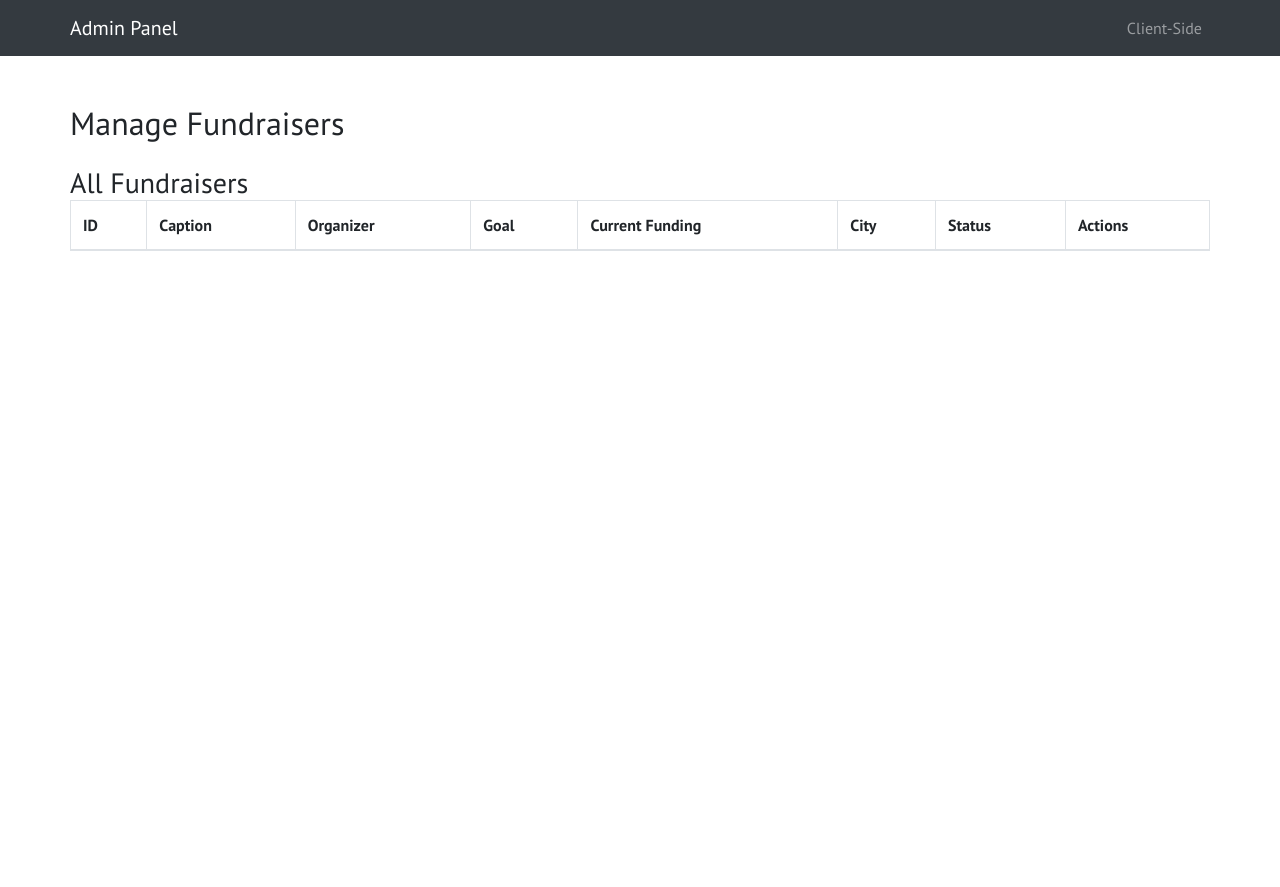
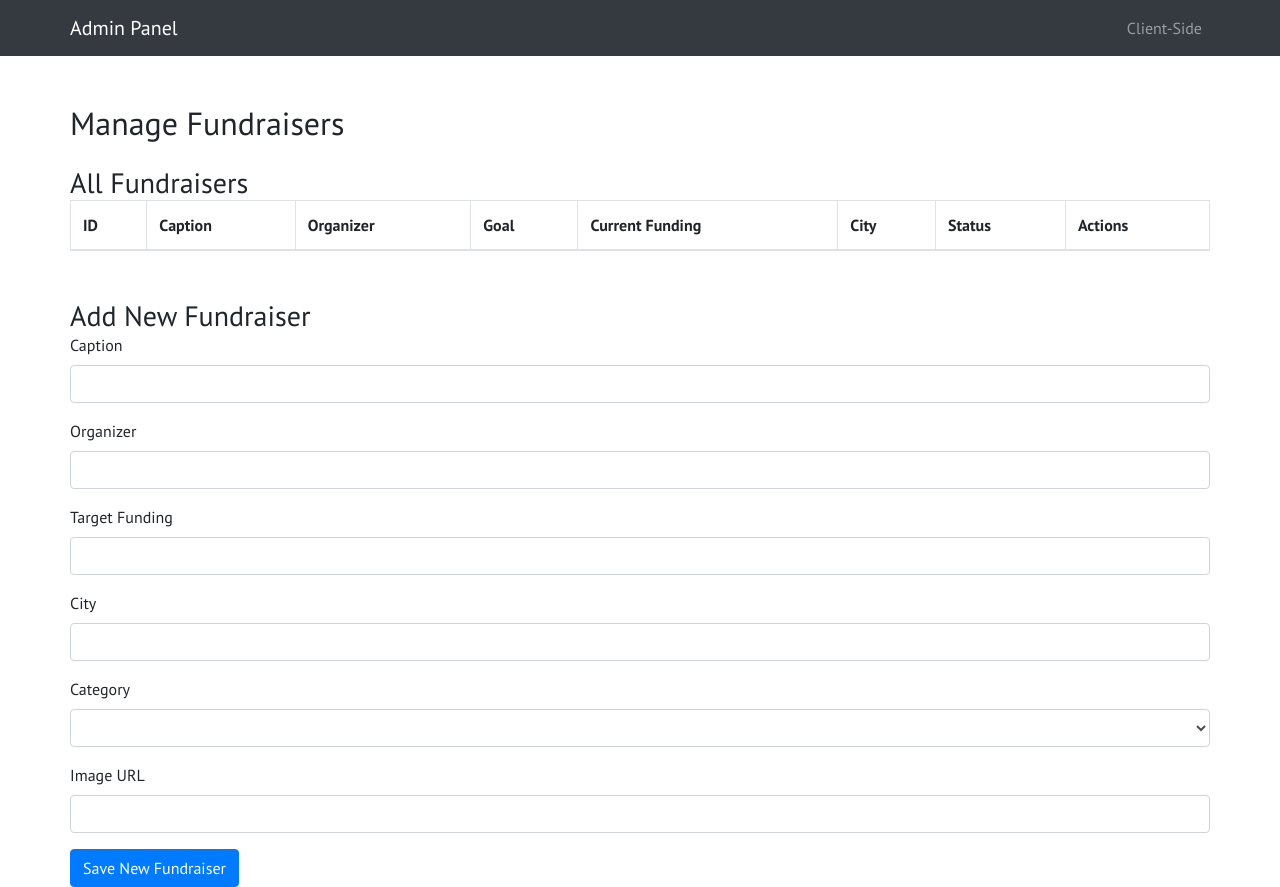
Before and after one commit to Hasindu19/PROG2002-A3, a website: page public/admin/admin.html in a window 1280 px wide. Before the commit the page ends 800 px from the top, so only its background shows below. Drawn offline with Linux system fonts and the light colour scheme.

Commit message:
Create a new form to insert a new fundraiser.

```diff
--- a/public/admin/admin.html
+++ b/public/admin/admin.html
@@ -49,3 +49,39 @@
           </tbody>
         </table>
       </section>
+
+      <!-- New Fundraiser Form -->
+      <section id="newFundraiserSection" class="mt-5">
+        <h3>Add New Fundraiser</h3>
+        <form id="newFundraiserForm">
+          <div class="form-group">
+            <label for="newCaption">Caption</label>
+            <input type="text" id="newCaption" class="form-control" required>
+          </div>
+          <div class="form-group">
+            <label for="newOrganizer">Organizer</label>
+            <input type="text" id="newOrganizer" class="form-control" required>
+          </div>
+          <div class="form-group">
+            <label for="newTargetFunding">Target Funding</label>
+            <input type="number" id="newTargetFunding" class="form-control"
+              required>
+          </div>
+          <div class="form-group">
+            <label for="newCity">City</label>
+            <input type="text" id="newCity" class="form-control" required>
+          </div>
+          <div class="form-group">
+            <label for="newCategoryId">Category</label>
+            <select id="newCategoryId" class="form-control" required>
+              <!-- Categories will be dynamically populated -->
+            </select>
+          </div>
+          <div class="form-group">
+            <label for="newImageUrl">Image URL</label>
+            <input type="text" id="newImageUrl" class="form-control" required>
+          </div>
+          <button type="submit" class="btn btn-primary">Save New
+            Fundraiser</button>
+        </form>
+      </section>
```
